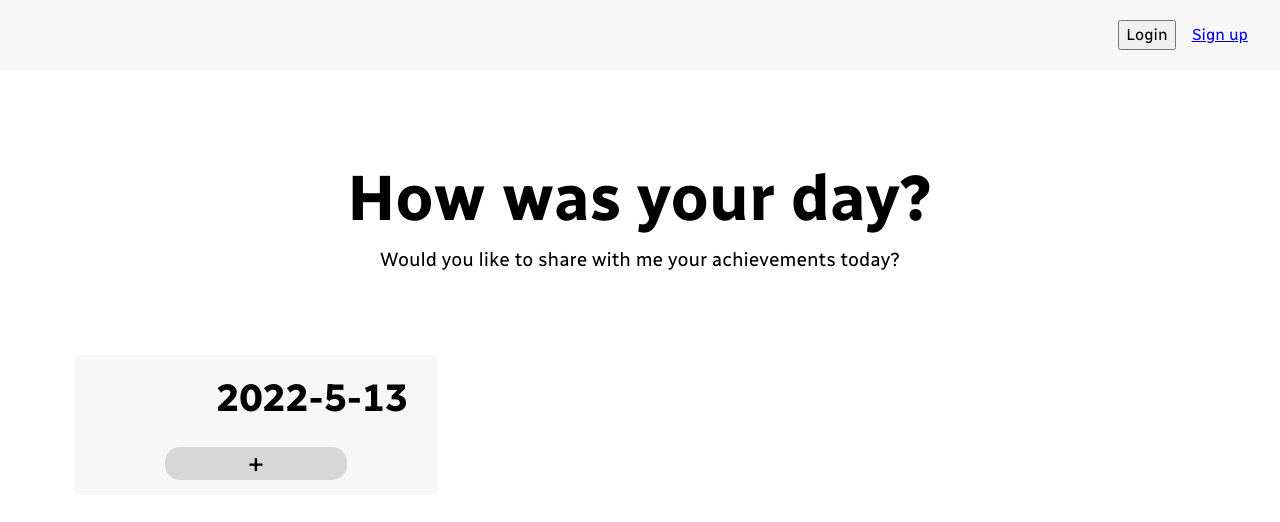
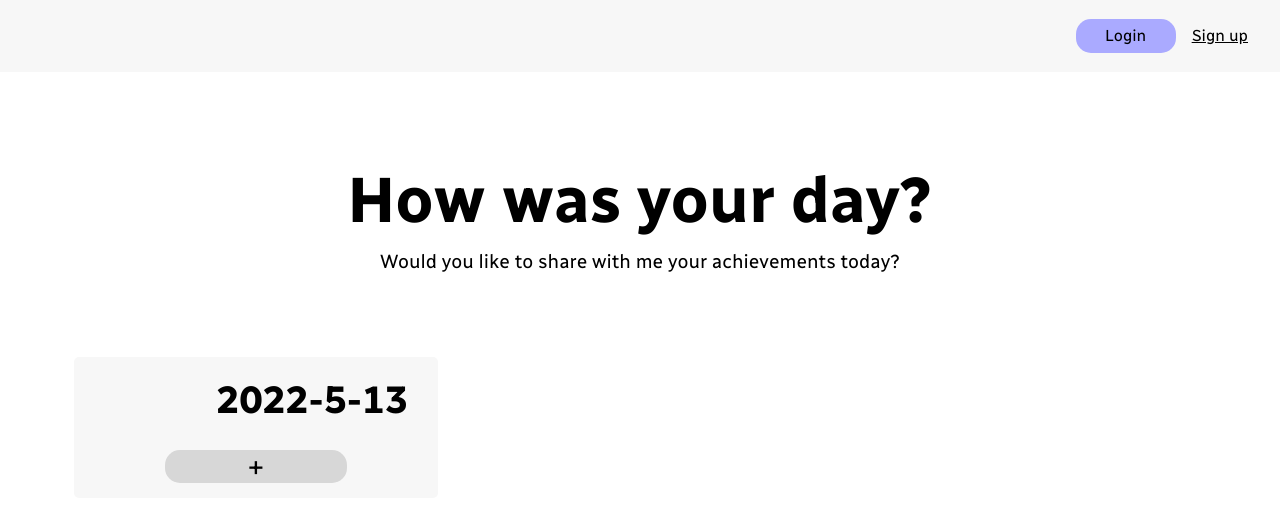
Before and after one commit to maximka76667/what-did-i-do, a React (Create React App) app: page / in a window 1280 px wide. Shown: the top 522 px of the page. Built offline with nearby package versions, Linux system fonts and the light colour scheme.

Commit message:
header buttons style

```diff
--- a/src/components/Header/Header.sass
+++ b/src/components/Header/Header.sass
@@ -10,7 +10,8 @@
   &__email
     margin-right: 1em
 
-  &__signout
+  &__signout,
+  &__login
     outline: 0
     border: 0
     width: 100px
@@ -23,3 +24,9 @@
       transform: translateY(-5px)
       box-shadow: 0 0 0 2px #000
       background-color: #fff
+
+  &__signup
+    transition: all 0.2s cubic-bezier(0, 1, 1, 1)
+    color: #000
+    &:hover
+      color: #aaf
```
